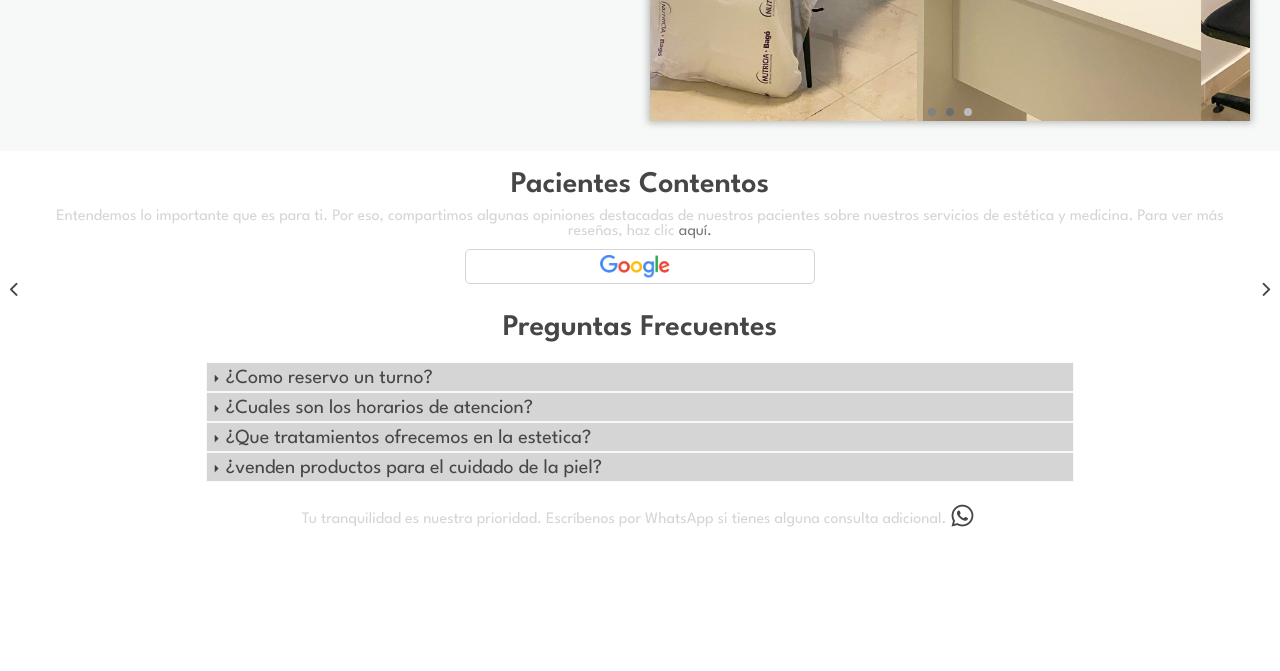
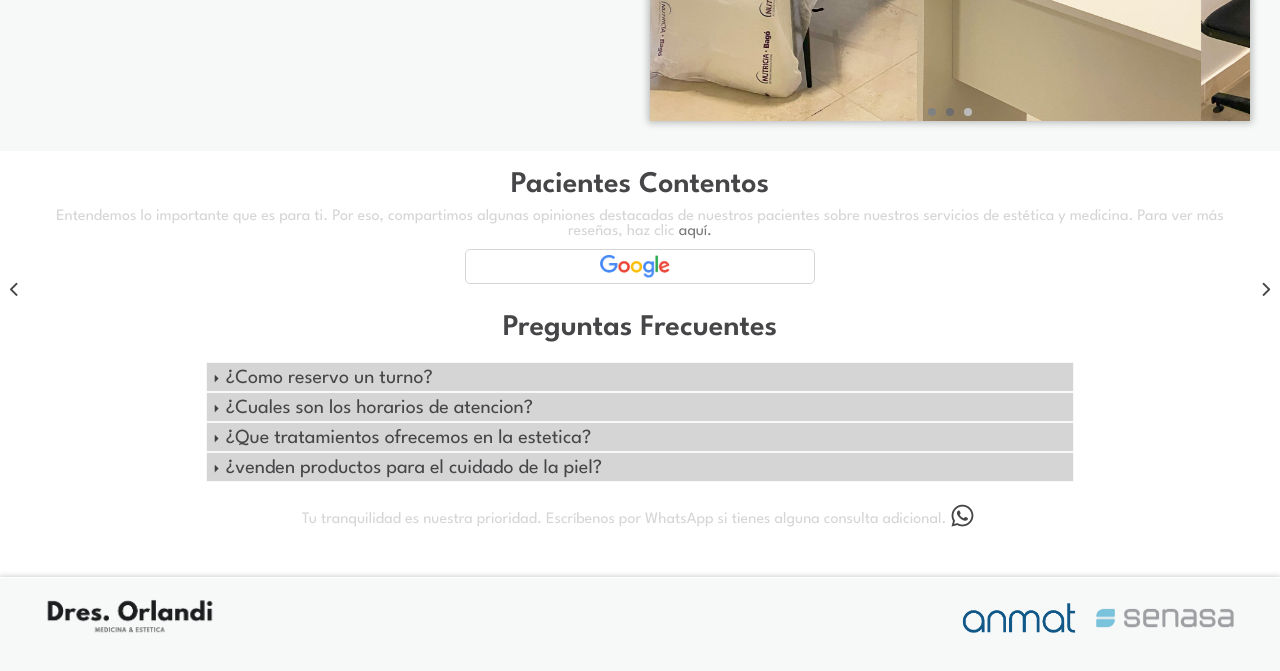
Before and after one commit to cotsdev93/dres-orlandi, a website: page index.html in a window 1280 px wide. Shown: the part 1123-1794 px from the top of the page. Before the commit the page ends 1700 px from the top, so only its background shows below. Drawn offline with Linux system fonts and the light colour scheme; some packages are replaced by stand-ins of ours.

Commit message:
footer primer parte

```diff
--- a/index.html
+++ b/index.html
@@ -174,7 +174,18 @@
         </div>
       </section>
     </main>
-    <footer></footer>
+    <footer>
+      <section class="section01">
+        <div class="logoContainer">
+
+          <img class="logoFooter" src="./assets/img/logo.png" alt="" />
+        </div>
+        <div class="logosAprobados">
+          <img class="anmat" src="./assets/img/Logo_ANMAT.png" alt="" />
+          <img class="senasa"src="./assets/img/senasa.png" alt="" />
+        </div>
+      </section>
+    </footer>
     <script src="script.js"></script>
     <script
       src="https://maps.googleapis.com/maps/api/js?key=AIzaSyCzJV441Mp-3s2ZhhuNg2fDqlS8UMioFi8&libraries=places&callback=initMap"
--- /dev/null
+++ b/scss/componentes/footer.scss
@@ -0,0 +1,36 @@
+body {
+  footer {
+    width: 100%;
+    height: 180px;
+    background-color: $blanco;
+    box-shadow: 0px 0px 5px 1px #00000030;
+    border-top: solid 1px #ffffff;
+    .section01 {
+      width: 100%;
+      display: flex;
+      justify-content: space-between;
+      align-items: center;
+      height: 80px;
+      .logoContainer {
+        margin-left: 40px;
+        .logoFooter {
+          width: 180px;
+        }
+      }
+      .logosAprobados {
+        // border: solid 1px blue;
+        display: flex;
+        justify-content: center;
+        align-items: center;
+        gap: 10px;
+        margin-right: 40px;
+        .anmat {
+          width: 120px;
+        }
+        .senasa {
+          width: 150px;
+        }
+      }
+    }
+  }
+}
--- a/scss/styles.scss
+++ b/scss/styles.scss
@@ -5,3 +5,4 @@
 @import "./componentes/consultorios.scss";
 @import "./componentes/preguntasFrecuentes.scss";
 @import "./componentes/blureado.scss";
+@import "./componentes/footer.scss";
```
Also changed, not shown: assets/img/20170310-senasa-00-767db9e1.jpeg (added), assets/img/Logo_ANMAT.png (added), assets/img/senasa.png (added), css/componentes/footer.css (added), css/styles.css, 2 other files.
